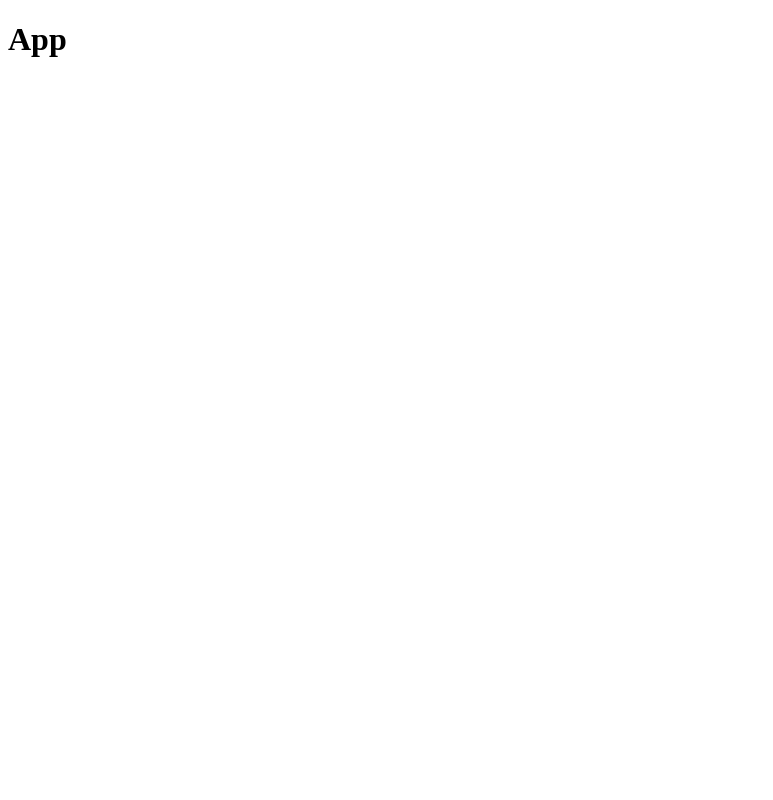
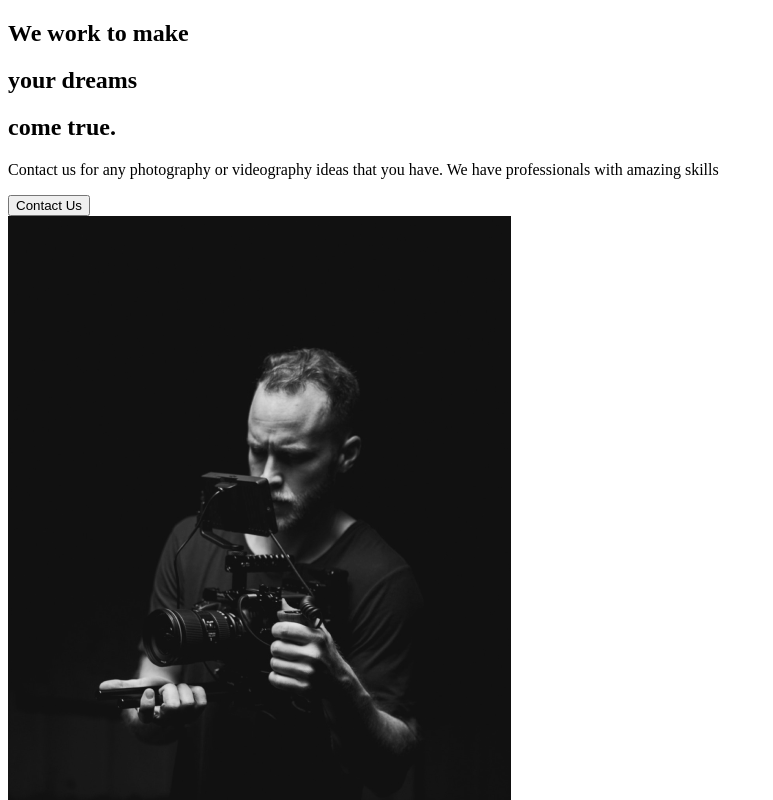
Before and after one commit to rand-singh/react-portfolio-starter, a React (Create React App) app: page / in a window 1280 px wide. Shown: the top 800 px of the page, without its empty margins (0-773 px from the left). Built offline with nearby package versions, Linux system fonts and the light colour scheme.

Commit message:
Setup components and pages folder, created About Us portion

```diff
--- a/src/App.js
+++ b/src/App.js
@@ -1,11 +1,14 @@
 import React from 'react';
 
+// Import Pages
+import AboutUs from './pages/AboutUs'
+
 function App() {
-  return (
-    <div className="app">
-      <h1>App</h1>
-    </div>
-  );
+  	return (
+    	<div className="app">
+      		<AboutUs />
+    	</div>
+  	);
 }
 
 export default App;
--- /dev/null
+++ b/src/components/AboutSection.js
@@ -0,0 +1,31 @@
+import React from 'react'
+import home1 from '../img/home1.png'
+
+function AboutSection() {
+    return (
+        <div>
+            <div className="description">
+                <div className="title">
+                    <div className="hide">
+                        <h2>We work to make </h2>
+                    </div>
+
+                    <div className="hide">
+                        <h2>your <span>dreams</span></h2>
+                    </div>
+
+                    <div className="hide">
+                        <h2>come true.</h2>
+                    </div>
+                </div>
+                <p>Contact us for any photography or videography ideas that you have. We have professionals with amazing skills</p>
+                <button>Contact Us</button>
+                <div className="image">
+                    <img src={home1} alt="Main Image"/>
+                </div>
+            </div>
+        </div>
+    )
+}
+
+export default AboutSection
--- /dev/null
+++ b/src/pages/AboutUs.js
@@ -0,0 +1,13 @@
+import React from 'react'
+import AboutSection from '../components/AboutSection'
+
+function AboutUs() {
+    return (
+        <div>
+            <AboutSection />
+
+        </div>
+    )
+}
+
+export default AboutUs
```
